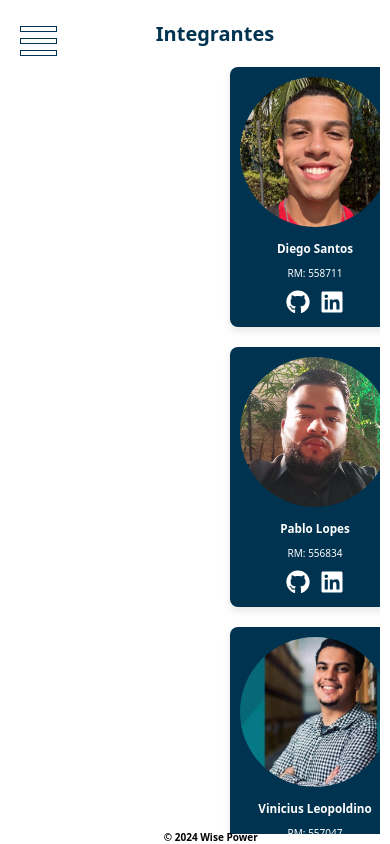
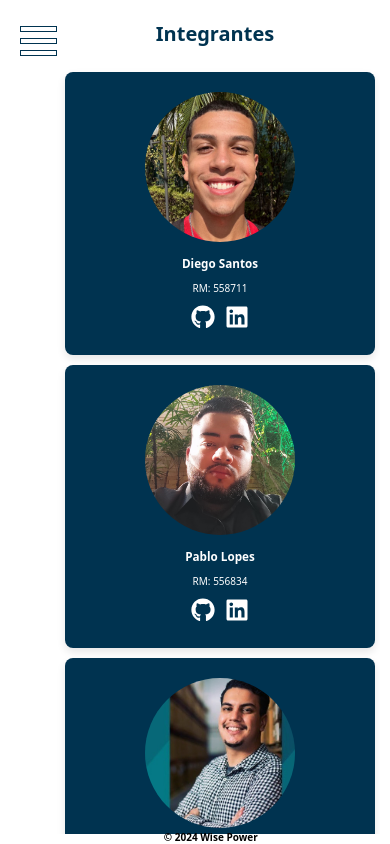
Before and after one commit to ViniciusLeopoldino/gs-fiap, a Next.js app: page /integrantes in a window 390 px wide. Built offline with nearby package versions, Linux system fonts and the light colour scheme.

Commit message:
Enhance styling for Integrantes component: add transitions, adjust padding, and implement responsive design for various screen sizes

```diff
--- a/src/components/Integrantes/Integrantes.module.css
+++ b/src/components/Integrantes/Integrantes.module.css
@@ -5,6 +5,7 @@
   justify-content: center;
   margin-left: 200px;
   width: calc(100% - 200px);
+  transition: all 0.3s ease-in-out;
 }
 
 .integranteCard {
@@ -12,9 +13,10 @@
   background-color: #003350;
   border-radius: 8px;
   box-shadow: 0 4px 8px rgba(0, 0, 0, 0.1);
-  padding: 10px;
+  padding: 20px;
   width: 200px;
   text-align: center;
+  transition: all 0.3s ease-in-out;
 }
 
 .integranteCard:hover {
@@ -41,12 +43,48 @@
 .socialIcon {
   color: #fff;
   text-decoration: none;
+  font-size: 1.2rem;
+  transition: color 0.3s ease-in-out;
 }
 
 .socialIcon:hover {
-  color: #000000; /* Para LinkedIn */
+  color: #000;
 }
 
 .socialIcon:nth-child(1):hover {
-  color: #000000; /* Para GitHub */
+  color: #000; /* LinkedIn */
 }
+
+@media (max-width: 1024px) {
+  .integrantesContainer {
+    margin-left: 0;
+    width: 100%;
+    padding: 10px;
+  }
+
+  .integranteCard {
+    width: calc(33.33% - 20px); /* Três colunas */
+  }
+}
+
+@media (max-width: 768px) {
+  .integrantesContainer {
+    padding: 10px;
+    gap: 15px;
+  }
+
+  .integranteCard {
+    width: calc(50% - 15px); /* Duas colunas */
+  }
+}
+
+@media (max-width: 480px) {
+  .integrantesContainer {
+    padding: 5px;
+    gap: 10px;
+  }
+
+  .integranteCard {
+    width: 100%; /* Uma coluna */
+  }
+}
```
